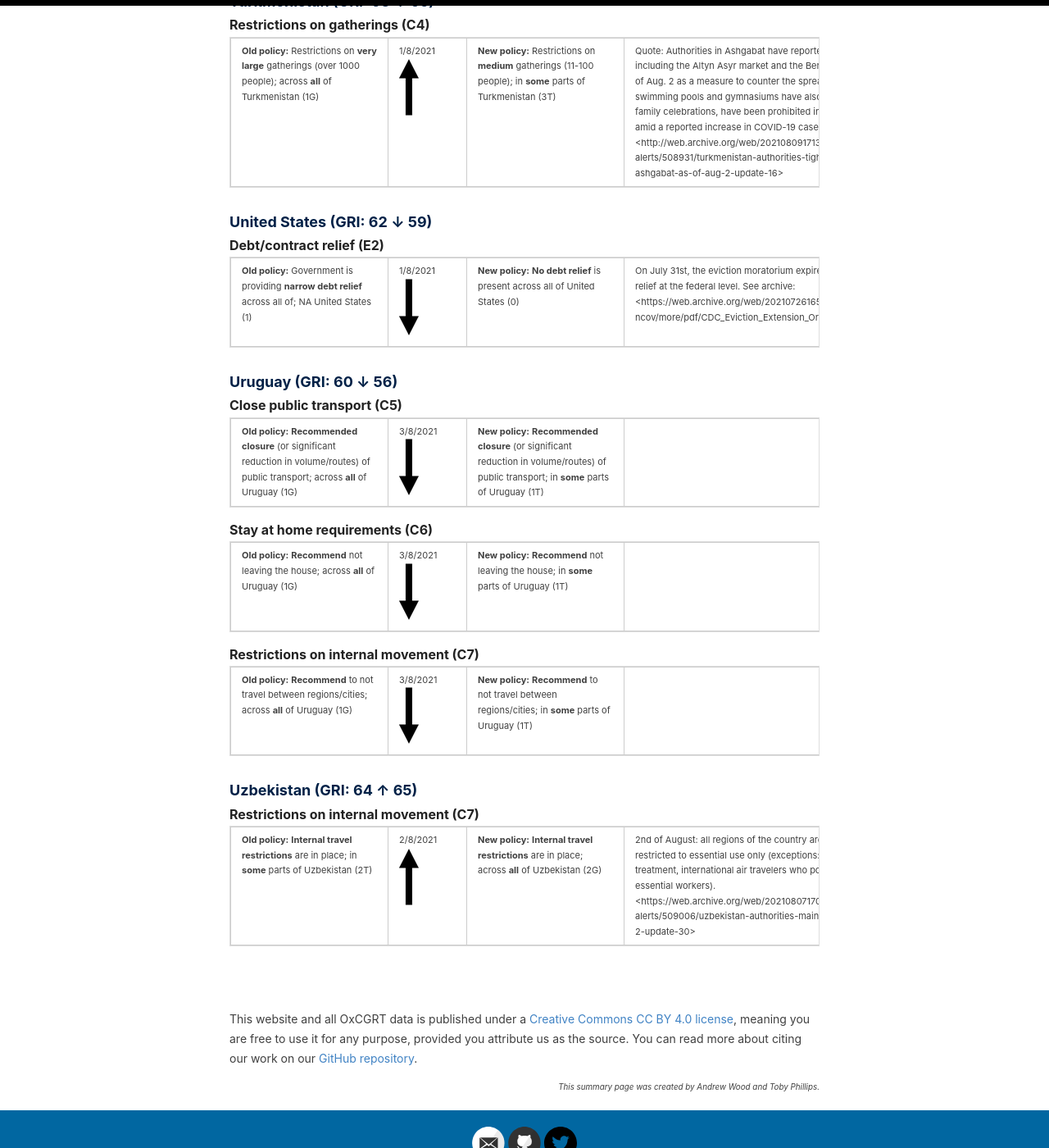
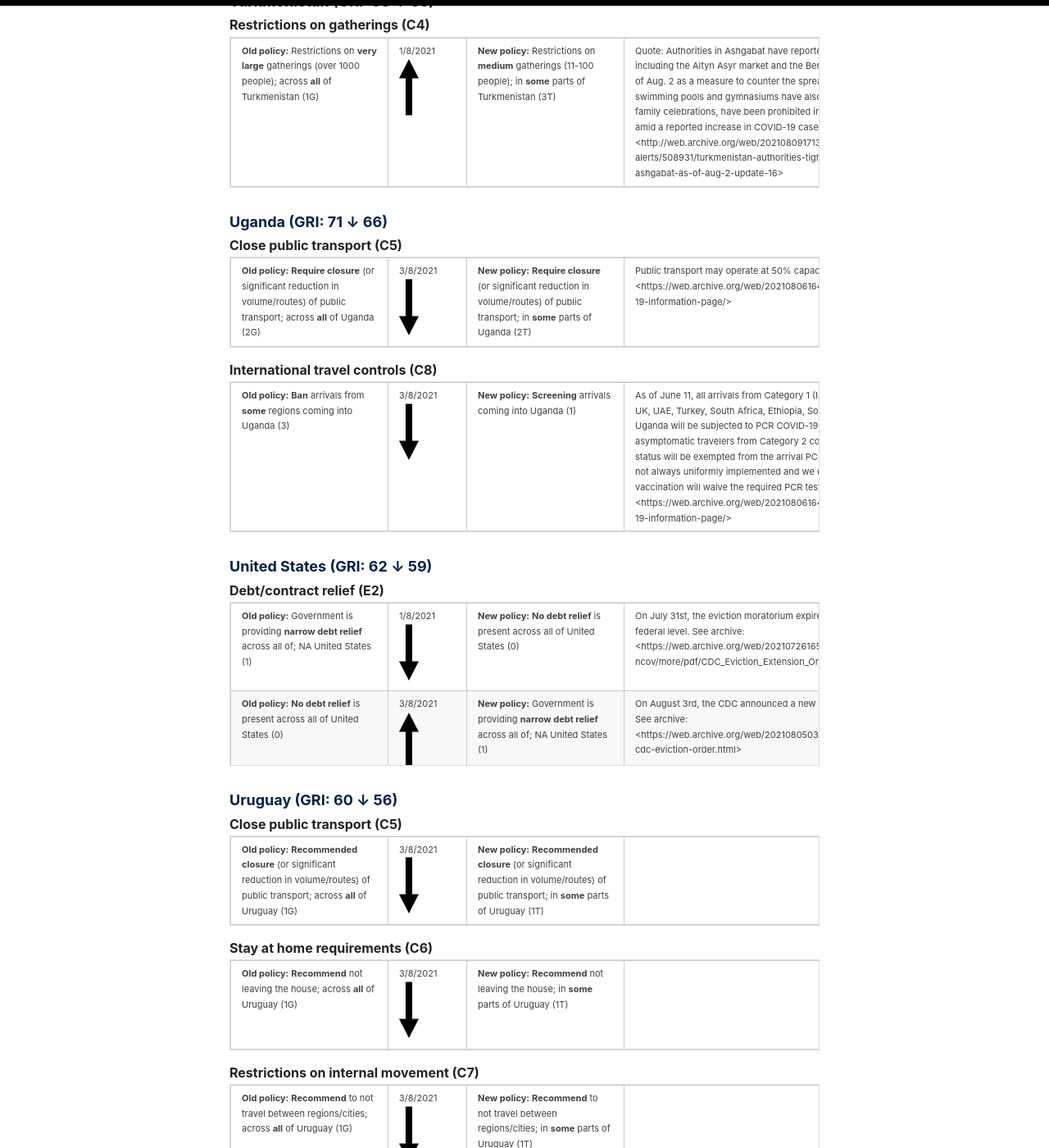
Before and after one commit to OxCGRT/oxcgrt.github.io, a Jekyll site: the page built from _pages/recent-changes.md, in a window 1280 px wide and 1400 px high, scrolled down 12306 px. Shown: the whole window at 82% size. Built offline with Jekyll 4.4.1, drawn with Linux system fonts in a browser that asks for light colours.

Commit message:
Automated run of latest changes

```diff
--- a/_pages/recent-changes.md
+++ b/_pages/recent-changes.md
@@ -62,6 +62,7 @@ publication](https://doi.org/10.1038/s41562-021-01079-8).
 </div><div><a href="#poland-gri-50--47">Poland (GRI: 50 ↓ 47)</a>
 </div><div><a href="#portugal-gri-69--65">Portugal (GRI: 69 ↓ 65)</a>
 </div><div><a href="#thailand-gri-66--64">Thailand (GRI: 66 ↓ 64)</a>
+</div><div><a href="#uganda-gri-71--66">Uganda (GRI: 71 ↓ 66)</a>
 </div><div><a href="#united states-gri-62--59">United States (GRI: 62 ↓ 59)</a>
 </div><div><a href="#uruguay-gri-60--56">Uruguay (GRI: 60 ↓ 56)</a>
 </div></div> <br/>
@@ -3725,6 +3726,121 @@ reported increase in COVID-19 cases."" Archive Link
 
 </div>
 
+### Uganda (GRI: 71 ↓ 66)
+
+#### Close public transport (C5)
+
+<div id="table-div">
+
+<div style="border: 1px solid #ddd; padding: 5px; overflow-x: scroll; width:100%; ">
+
+<table class="table" style="margin-left: auto; margin-right: auto;">
+
+<tbody>
+
+<tr>
+
+<td style="text-align:left;min-width: 2in; ">
+
+<b>Old policy:</b>
+
+<b>Require closure</b> (or significant reduction in volume/routes) of
+public transport; across <b>all</b> of Uganda (2G)
+
+</td>
+
+<td style="text-align:left;min-width: 1in; color: grey80 !important;">
+
+3/8/2021
+<img src="../images/down-arrow.png">
+
+</td>
+
+<td style="text-align:left;min-width: 2in; ">
+
+<b>New policy:</b>
+
+<b>Require closure</b> (or significant reduction in volume/routes) of
+public transport; in <b>some</b> parts of Uganda (2T)
+
+</td>
+
+<td style="text-align:left;min-width: 4in; ">
+
+Public transport may operate at 50% capacity.
+<https://web.archive.org/web/20210806164040/https://ug.usembassy.gov/covid-19-information-page/>
+
+</td>
+
+</tr>
+
+</tbody>
+
+</table>
+
+</div>
+
+</div>
+
+#### International travel controls (C8)
+
+<div id="table-div">
+
+<div style="border: 1px solid #ddd; padding: 5px; overflow-x: scroll; width:100%; ">
+
+<table class="table" style="margin-left: auto; margin-right: auto;">
+
+<tbody>
+
+<tr>
+
+<td style="text-align:left;min-width: 2in; ">
+
+<b>Old policy:</b>
+
+<b>Ban</b> arrivals from <b>some</b> regions coming into Uganda (3)
+
+</td>
+
+<td style="text-align:left;min-width: 1in; color: grey80 !important;">
+
+3/8/2021
+<img src="../images/down-arrow.png">
+
+</td>
+
+<td style="text-align:left;min-width: 2in; ">
+
+<b>New policy:</b>
+
+<b>Screening</b> arrivals coming into Uganda (1)
+
+</td>
+
+<td style="text-align:left;min-width: 4in; ">
+
+As of June 11, all arrivals from Category 1 (India) and Category 2
+countries (USA, UK, UAE, Turkey, South Africa, Ethiopia, South Sudan,
+Kenya, and Tanzania) to Uganda will be subjected to PCR COVID-19 testing
+on arrival. Fully vaccinated, asymptomatic travelers from Category 2
+countries with proof of vaccination status will be exempted from the
+arrival PCR test. However, these procedures are not always uniformly
+implemented and we cannot guarantee that proof of vaccination will waive
+the required PCR test upon arrival.
+<https://web.archive.org/web/20210806164040/https://ug.usembassy.gov/covid-19-information-page/>
+
+</td>
+
+</tr>
+
+</tbody>
+
+</table>
+
+</div>
+
+</div>
+
 ### United States (GRI: 62 ↓ 59)
 
 #### Debt/contract relief (E2)
@@ -3768,6 +3884,42 @@ United States (1)
 On July 31st, the eviction moratorium expired and on August 1st, had no
 debt/contract relief at the federal level. See archive:
 <https://web.archive.org/web/20210726165916/https://www.cdc.gov/coronavirus/2019-ncov/more/pdf/CDC_Eviction_Extension_Order_Final_06242021.pdf>
+
+</td>
+
+</tr>
+
+<tr>
+
+<td style="text-align:left;min-width: 2in; ">
+
+<b>Old policy:</b>
+
+<b>No debt relief</b> is present across all of United States (0)
+
+</td>
+
+<td style="text-align:left;min-width: 1in; color: grey80 !important;">
+
+3/8/2021
+<img src="../images/up-arrow.png">
+
+</td>
+
+<td style="text-align:left;min-width: 2in; ">
+
+<b>New policy:</b>
+
+Government is providing <b>narrow debt relief</b> across all of; NA
+United States (1)
+
+</td>
+
+<td style="text-align:left;min-width: 4in; ">
+
+On August 3rd, the CDC announced a new eviction moratorium that will
+expire October 3rd, 2021. See archive:
+<https://web.archive.org/web/20210805034852/https://www.cdc.gov/media/releases/2021/s0803-cdc-eviction-order.html>
 
 </td>
 
```
Also changed, not shown: images/changes-map.png.
